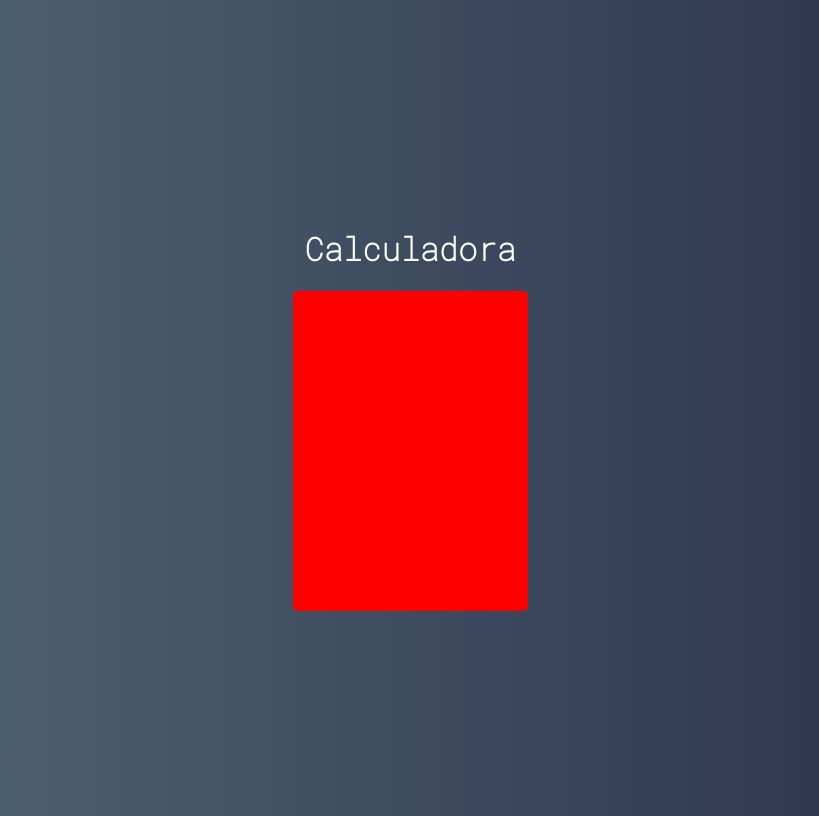
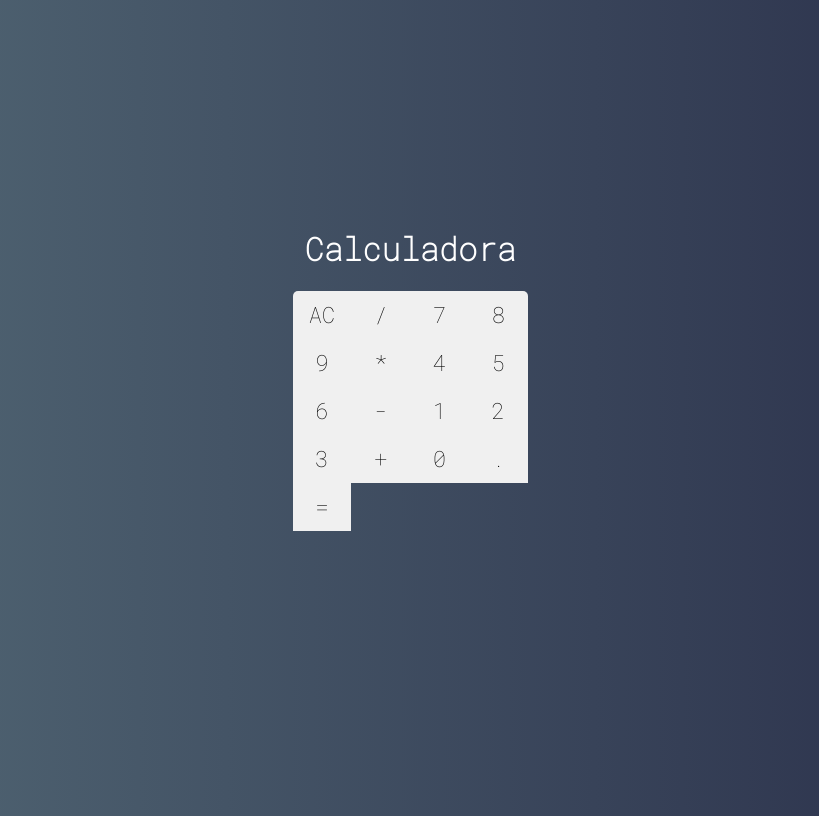
Before and after one commit to fabriciosiqueira08/react-repo, a React (Create React App) app in the folder calculadora/: page / in a window 1280 px wide. Shown: the whole page, without its empty margins (230-1049 px from the left). Built offline with nearby package versions, Linux system fonts and the light colour scheme.

Commit message:
Criado componente Button#1

```diff
--- /dev/null
+++ b/calculadora/src/components/Button.css
@@ -0,0 +1,13 @@
+:root {
+  --bg-button: #f0f0f0;
+  --border-button: solid 1 px #888;
+}
+
+.button {
+  font-size: 1.4rem;
+  background-color: var(--bg-button);
+  border: none;
+  border-right: var(--border-button);
+  border-bottom: var(--border-button);
+  outline: none;
+}
--- /dev/null
+++ b/calculadora/src/components/Button.jsx
@@ -0,0 +1,8 @@
+import React from "react";
+import "./Button.css";
+
+const Button = (props) => {
+  return <button className="button">{props.label}</button>;
+};
+
+export default Button;
--- a/calculadora/src/index.js
+++ b/calculadora/src/index.js
@@ -3,7 +3,6 @@
 import "./index.css";
 import Calculadora from "./main/Calculadora";
 import reportWebVitals from "./reportWebVitals";
-
 const root = ReactDOM.createRoot(document.getElementById("root"));
 root.render(
   <div>
--- a/calculadora/src/main/Calculadora.css
+++ b/calculadora/src/main/Calculadora.css
@@ -3,5 +3,8 @@
   width: 235px;
   border-radius: 5px;
   overflow: hidden;
-  background-color: red;
+
+  display: grid;
+  grid-template-columns: repeat(4, 25%);
+  grid-template-rows: 48px 48px 48px 48px 48px;
 }
--- a/calculadora/src/main/Calculadora.jsx
+++ b/calculadora/src/main/Calculadora.jsx
@@ -1,8 +1,29 @@
 import React, { Component } from "react";
 import "./Calculadora.css";
+import Button from "../components/Button";
 
 export default class Calculadora extends Component {
   render() {
-    return <div className="calculadora"></div>;
+    return (
+      <div className="calculadora">
+        <Button label="AC" />
+        <Button label="/" />
+        <Button label="7" />
+        <Button label="8" />
+        <Button label="9" />
+        <Button label="*" />
+        <Button label="4" />
+        <Button label="5" />
+        <Button label="6" />
+        <Button label="-" />
+        <Button label="1" />
+        <Button label="2" />
+        <Button label="3" />
+        <Button label="+" />
+        <Button label="0" />
+        <Button label="." />
+        <Button label="=" />
+      </div>
+    );
   }
 }
```
